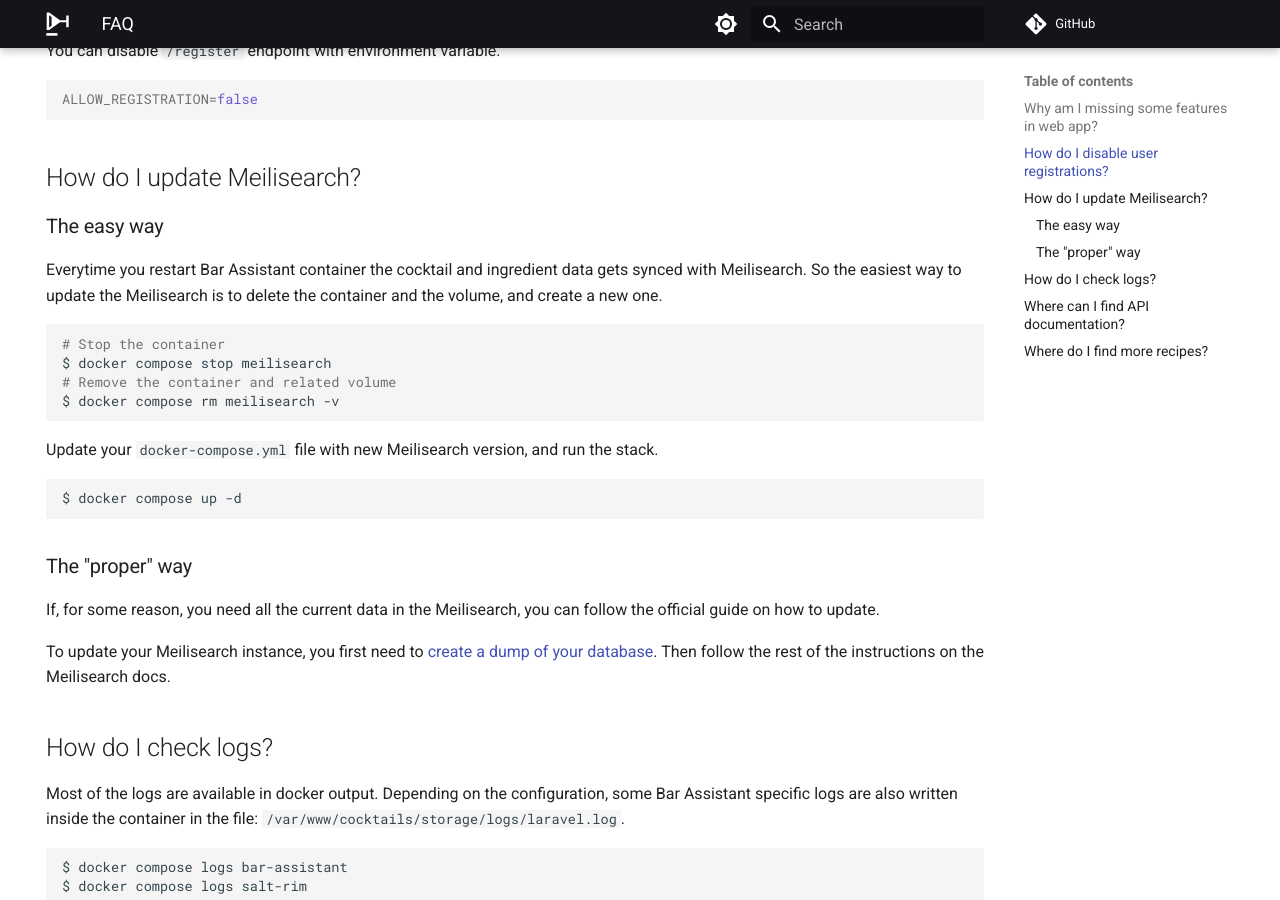
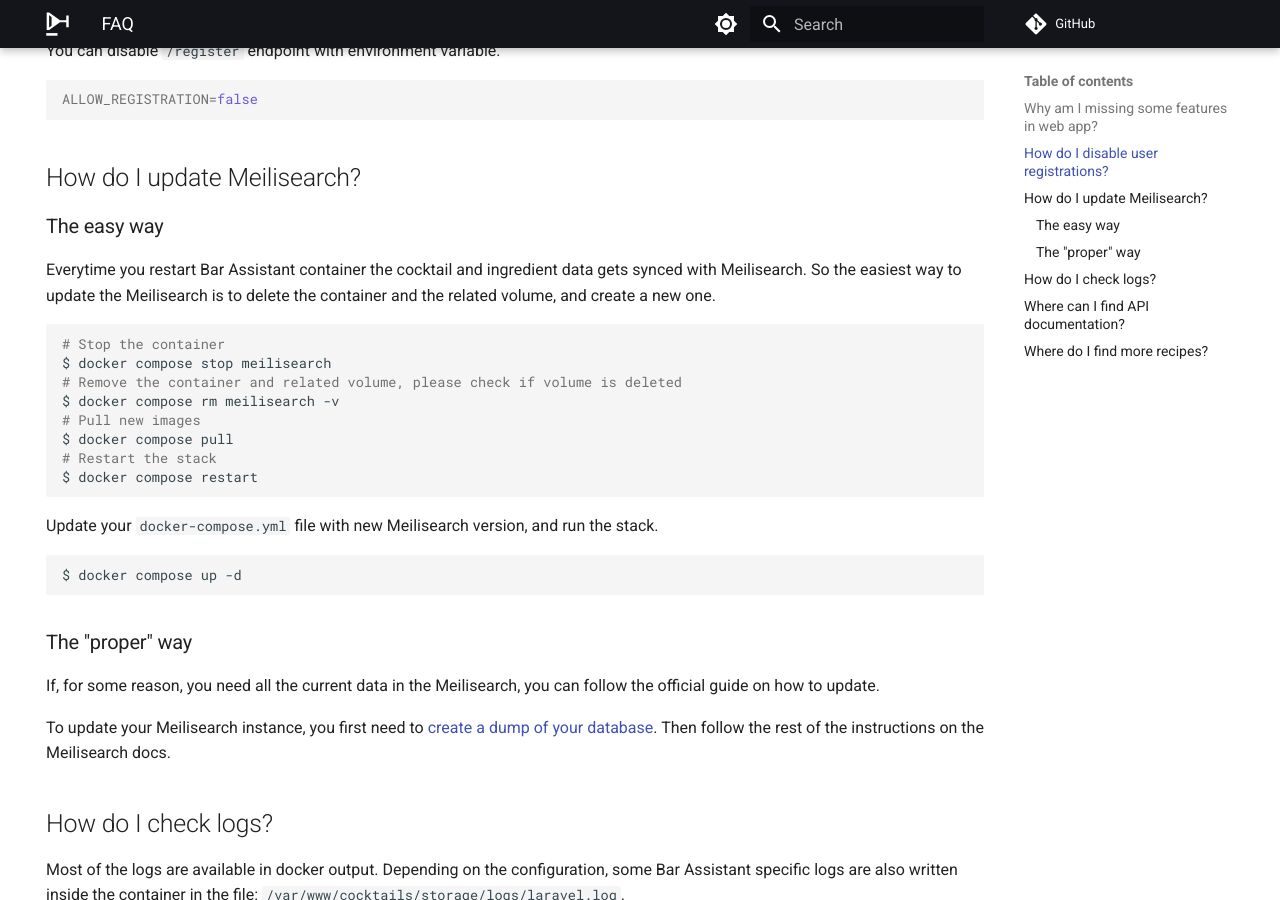
Before and after one commit to bar-assistant/docs, an MkDocs documentation site: the page built from docs/faq.md, in a window 1280 px wide and 900 px high, scrolled down 448 px. Built offline with MkDocs 1.6.1 and Material for MkDocs 9.7.7, drawn with Linux system fonts in a browser that asks for light colours; comment, search, counter and statistics services are not loaded.

Commit message:
Update faq.md

````diff
--- a/docs/faq.md
+++ b/docs/faq.md
@@ -23,13 +23,17 @@
 
 ### The easy way
 
-Everytime you restart Bar Assistant container the cocktail and ingredient data gets synced with Meilisearch. So the easiest way to update the Meilisearch is to delete the container and the volume, and create a new one.
+Everytime you restart Bar Assistant container the cocktail and ingredient data gets synced with Meilisearch. So the easiest way to update the Meilisearch is to delete the container and the related volume, and create a new one.
 
 ``` bash
 # Stop the container
 $ docker compose stop meilisearch
-# Remove the container and related volume
+# Remove the container and related volume, please check if volume is deleted
 $ docker compose rm meilisearch -v
+# Pull new images
+$ docker compose pull
+# Restart the stack
+$ docker compose restart
 ```
 
 Update your `docker-compose.yml` file with new Meilisearch version, and run the stack.
````
